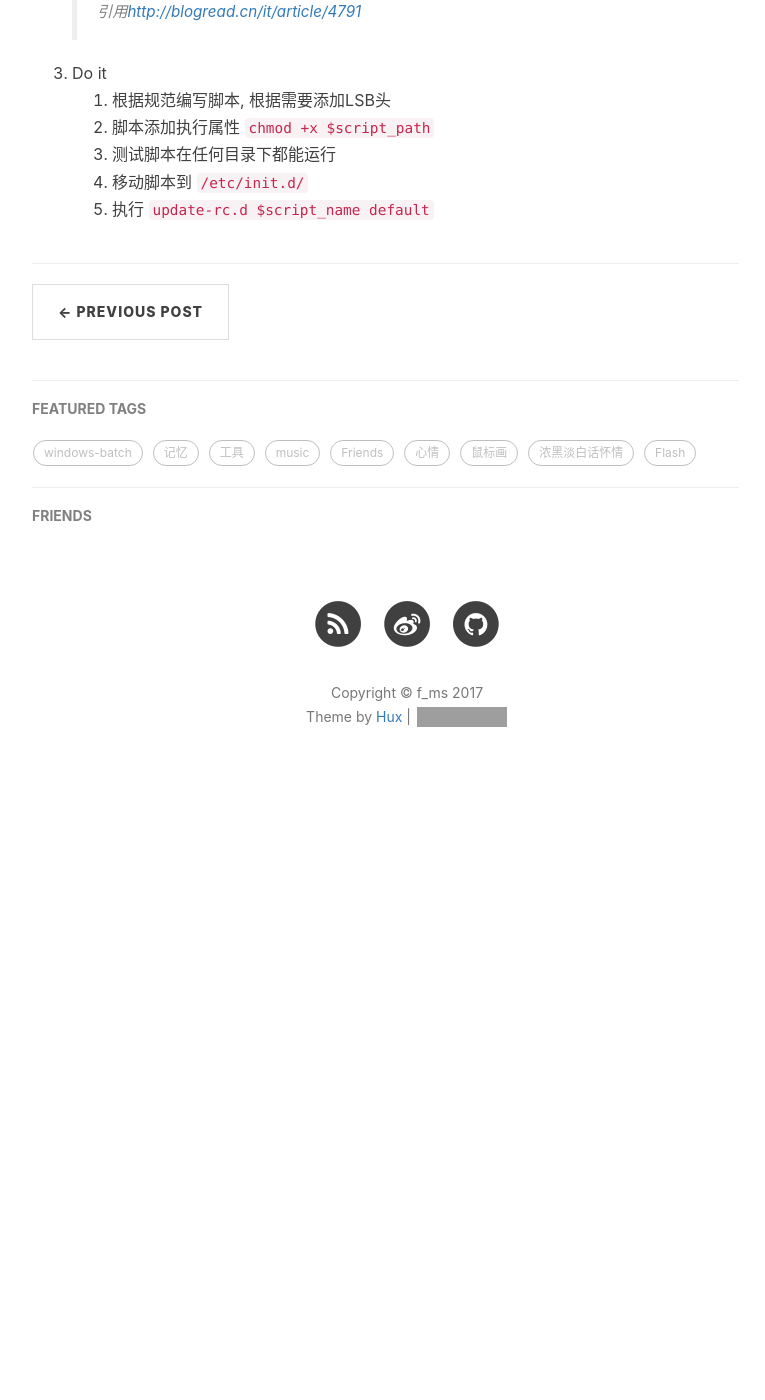
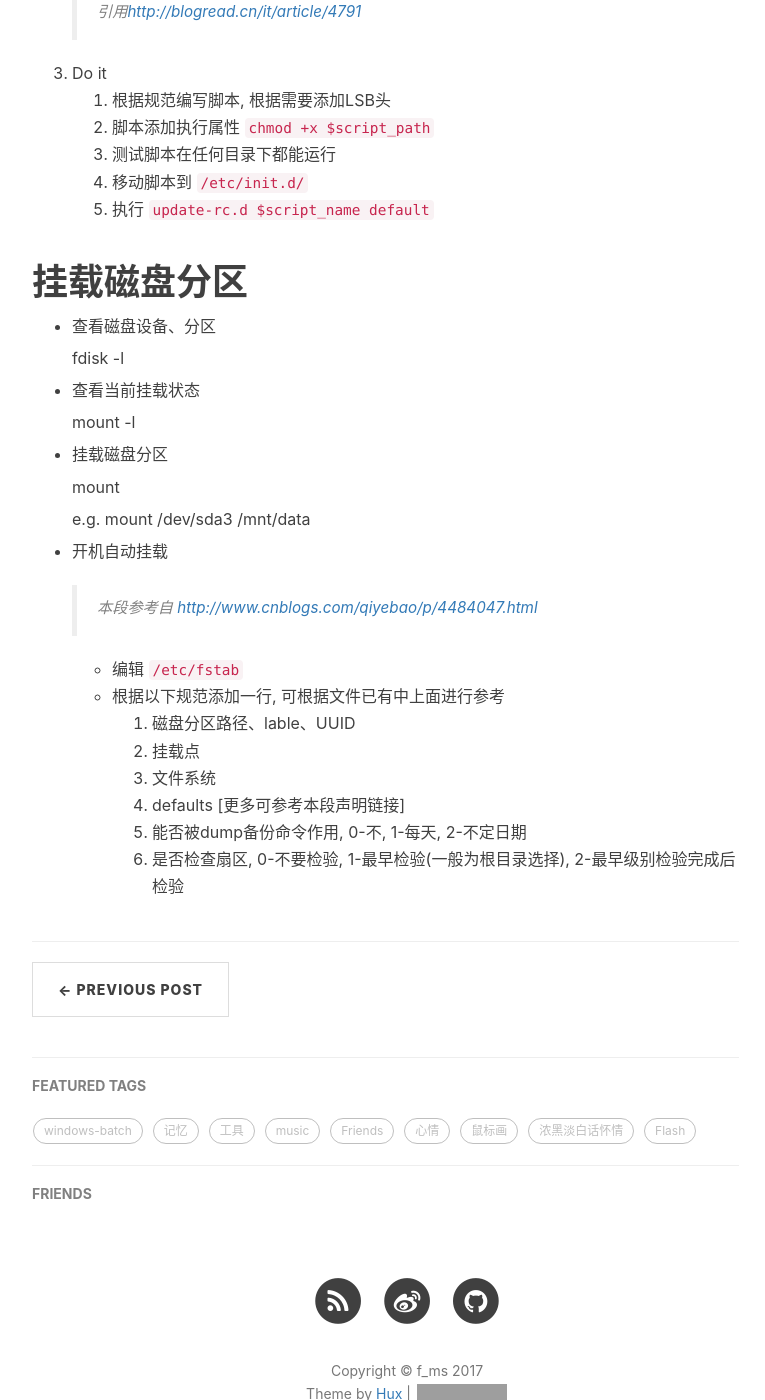
Before and after one commit to imfms/imfms.github.io, a Jekyll site: the page built from _posts/2017-05-10-raspberry-install-log.markdown, in a window 1280 px wide and 1400 px high, scrolled down 5395 px. Shown: the whole window, without its empty margins (233-998 px from the left). Built offline with Jekyll 4.4.1, drawn with Linux system fonts in a browser that asks for light colours; nearby versions of some CDN libraries; comment, search, counter and statistics services are not loaded; before the commit the page ends 6216 px from its top, so only the background shows below that; grey boxes are pictures that could not be loaded.

Commit message:
Update 2017-05-10-raspberry-install-log.markdown

```diff
--- a/_posts/2017-05-10-raspberry-install-log.markdown
+++ b/_posts/2017-05-10-raspberry-install-log.markdown
@@ -225,3 +225,29 @@ tags:
 	3. 测试脚本在任何目录下都能运行
 	4. 移动脚本到 `/etc/init.d/`
 	5. 执行 `update-rc.d $script_name default`
+
+# 挂载磁盘分区
+- 查看磁盘设备、分区
+
+	fdisk -l
+
+- 查看当前挂载状态
+
+	mount -l
+
+- 挂载磁盘分区
+
+	mount <source> <directory>
+
+	e.g. mount /dev/sda3 /mnt/data
+
+- 开机自动挂载
+> 本段参考自 [http://www.cnblogs.com/qiyebao/p/4484047.html](http://www.cnblogs.com/qiyebao/p/4484047.html)
+	- 编辑 `/etc/fstab`
+	- 根据以下规范添加一行, 可根据文件已有中上面进行参考
+		1. 磁盘分区路径、lable、UUID
+		2. 挂载点
+		3. 文件系统
+		4. defaults [更多可参考本段声明链接]
+		5. 能否被dump备份命令作用, 0-不, 1-每天, 2-不定日期
+		6. 是否检查扇区, 0-不要检验, 1-最早检验(一般为根目录选择), 2-最早级别检验完成后检验
```
